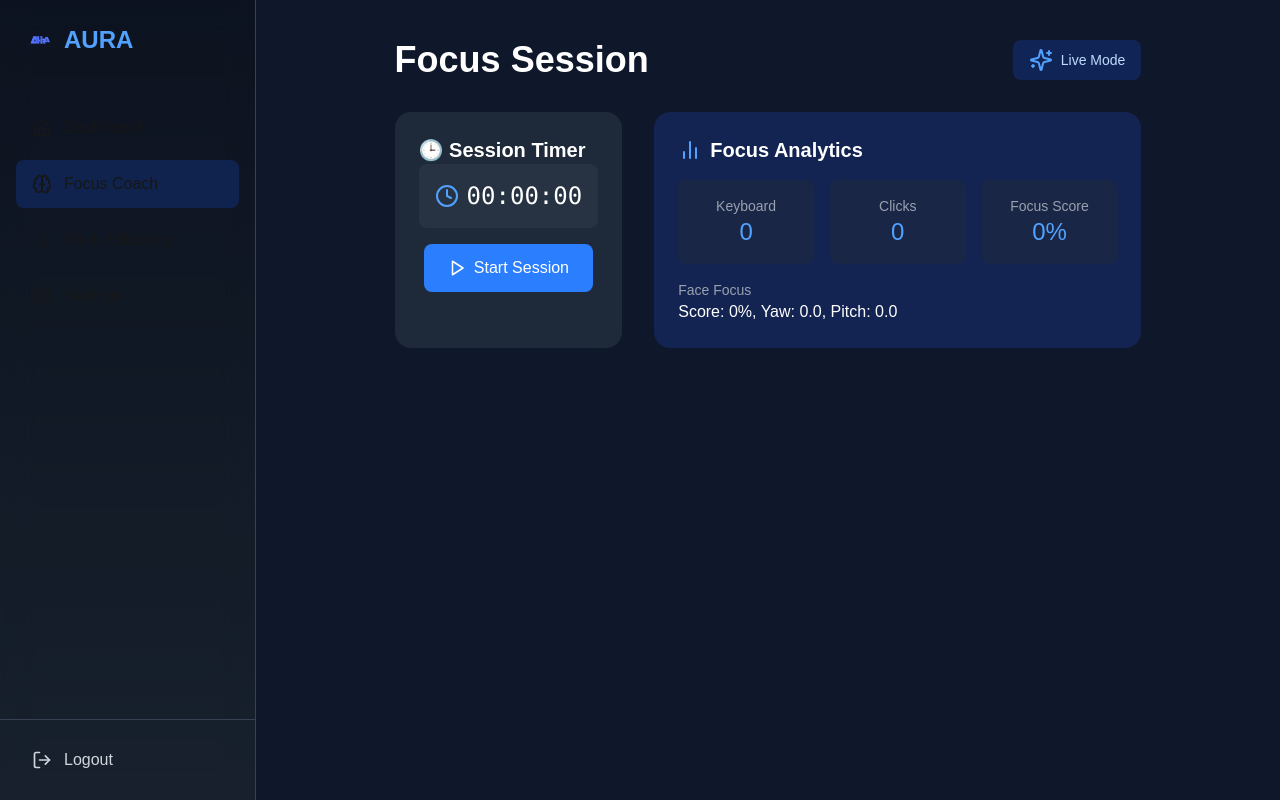
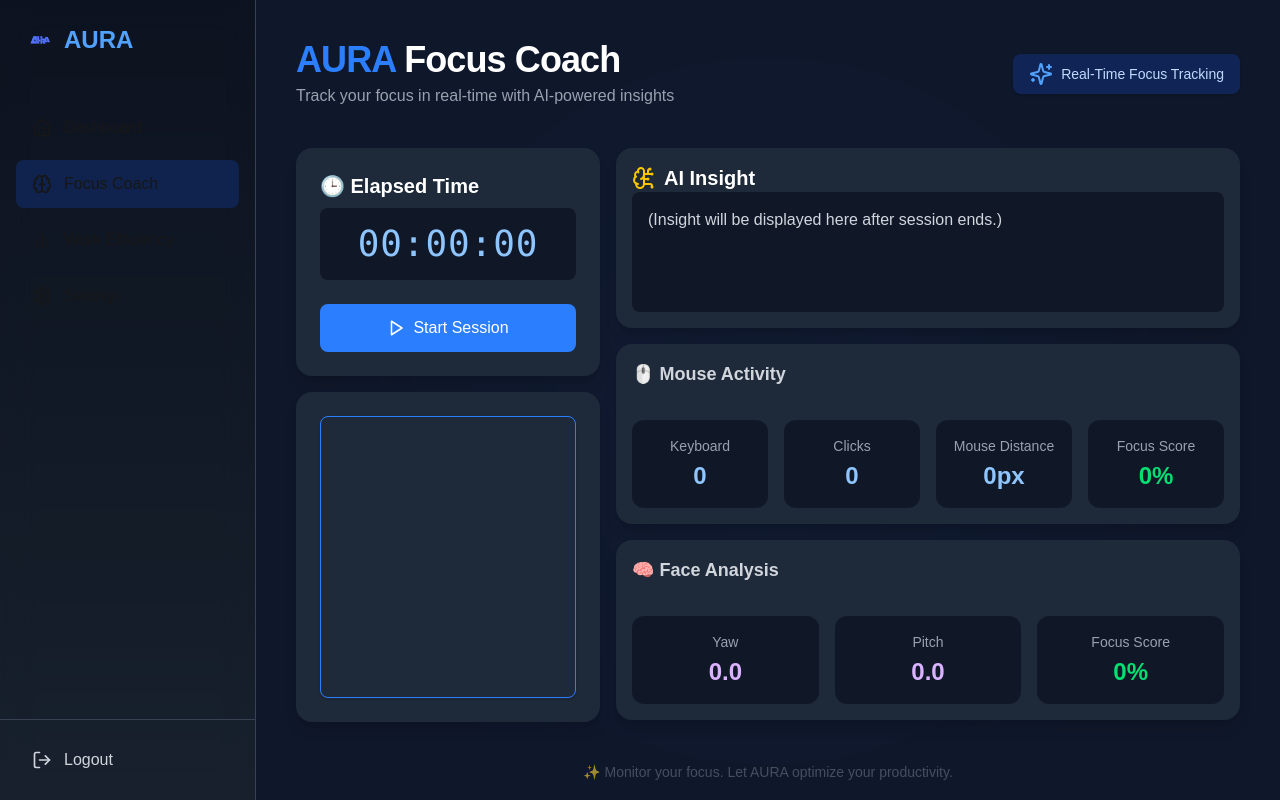
Before and after one commit to eurobin39/AURA, a Next.js app in the folder aura-project/: page /home/focus-coach in a window 1280 px wide. Built offline with nearby package versions, Linux system fonts and the light colour scheme; no server answers.

Commit message:
UI update with cam

```diff
--- a/aura-project/app/home/focus-coach/page.tsx
+++ b/aura-project/app/home/focus-coach/page.tsx
@@ -1,18 +1,23 @@
 "use client";
 
 import { useState, useEffect, useRef } from "react";
-import { Clock, Play, Square, BarChart2, Sparkles } from "lucide-react";
+import {
+  Clock,
+  Play,
+  Square,
+  BarChart2,
+  Sparkles,
+  BrainCircuit,
+  ChevronRight,
+} from "lucide-react";
 import { motion } from "framer-motion";
 import { startFaceAnalysis } from "@/lib/faceAPI";
 import { startTracking } from "@/lib/tracker";
-
-console.log("ENV ENDPOINT:", process.env.NEXT_PUBLIC_FACE_API_ENDPOINT);
-console.log("ENV KEY:", process.env.NEXT_PUBLIC_FACE_API_KEY);
+import Link from "next/link";
 
 export default function FocusCoachPage() {
   const [isSessionActive, setIsSessionActive] = useState(false);
-  const isSessionActiveRef = useRef(false); // 🔥 Ref 추가
-
+  const isSessionActiveRef = useRef(false);
   const [sessionStart, setSessionStart] = useState<Date | null>(null);
   const [elapsedTime, setElapsedTime] = useState(0);
   const [focusData, setFocusData] = useState({
@@ -26,10 +31,11 @@ export default function FocusCoachPage() {
     yaw: 0,
     pitch: 0,
   });
+  const [insightText, setInsightText] = useState<string | null>(null);
+
   const videoRef = useRef<HTMLVideoElement>(null);
   const cleanupRef = useRef<(() => void)[]>([]);
 
-  // 🔁 isSessionActive가 바뀔 때 ref에도 반영
   useEffect(() => {
     isSessionActiveRef.current = isSessionActive;
   }, [isSessionActive]);
@@ -41,17 +47,12 @@ export default function FocusCoachPage() {
         headers: { "Content-Type": "application/json" },
       });
       const sessionData = await sessionResponse.json();
-      console.log("[FocusCoach] Start session response:", sessionData);
-
-      if (!sessionResponse.ok) {
-        throw new Error(sessionData.error || "Failed to start session");
-      }
+      if (!sessionResponse.ok) throw new Error(sessionData.error || "Failed to start session");
 
       setIsSessionActive(true);
       setSessionStart(new Date());
       setElapsedTime(0);
-
-      // ✅ Ref 버전으로 추적 시작
+      setInsightText(null);
       cleanupRef.current.push(startTracking(setFocusData, isSessionActiveRef));
       cleanupRef.current.push(startFaceAnalysis(videoRef, setFaceData, isSessionActiveRef));
     } catch (error) {
@@ -63,7 +64,6 @@ export default function FocusCoachPage() {
     try {
       setIsSessionActive(false);
       setSessionStart(null);
-
       cleanupRef.current.forEach((cleanup) => cleanup());
       cleanupRef.current = [];
 
@@ -72,11 +72,8 @@ export default function FocusCoachPage() {
         headers: { "Content-Type": "application/json" },
       });
       const endData = await response.json();
-      console.log("[FocusCoach] End session response:", endData);
-
-      if (!response.ok) {
-        throw new Error(endData.error || "Failed to end session");
-      }
+      if (!response.ok) throw new Error(endData.error || "Failed to end session");
+      if (endData.insights?.analysis) setInsightText(endData.insights.analysis);
     } catch (error) {
       console.error("[FocusCoach] Error ending session:", error);
     }
@@ -84,11 +81,9 @@ export default function FocusCoachPage() {
 
   useEffect(() => {
     if (!isSessionActive || !sessionStart) return;
-
     const interval = setInterval(() => {
       setElapsedTime(Math.floor((Date.now() - sessionStart.getTime()) / 1000));
     }, 1000);
-
     return () => clearInterval(interval);
   }, [isSessionActive, sessionStart]);
 
@@ -102,72 +97,147 @@ export default function FocusCoachPage() {
   };
 
   return (
-    <div className="min-h-screen bg-[#0f172a] text-white flex flex-col">
-      <video ref={videoRef} autoPlay muted className="hidden" />
-      <div className="p-10 flex-grow max-w-7xl mx-auto">
-        <header className="flex items-center justify-between mb-8">
-          <h1 className="text-4xl font-extrabold">Focus Session</h1>
-          <div className="flex items-center space-x-2 bg-blue-600/20 px-4 py-2 rounded-lg">
+    <div className="min-h-screen relative overflow-hidden bg-[#0f172a] text-white flex flex-col">
+      {/* Radial Aura Background */}
+      <motion.div
+        className="absolute inset-0 z-0"
+        animate={{ scale: [1, 1.4, 1], opacity: [0.25, 0.5, 0.25] }}
+        transition={{ duration: 5, repeat: Infinity, ease: "easeInOut" }}
+        style={{
+          background: "radial-gradient(circle at center, rgba(59,130,246,0.15), transparent 70%)",
+          filter: "blur(100px)",
+        }}
+      />
+
+      <div className="relative z-10 p-10 flex-grow">
+        {/* 페이지 설명 섹션 */}
+        <header className="flex items-center justify-between mb-10">
+          <div>
+            <h1 className="text-4xl font-extrabold tracking-tight">
+              <span className="text-blue-500">AURA</span> Focus Coach
+            </h1>
+            <p className="text-gray-400 mt-1">
+              Track your focus in real-time with AI-powered insights
+            </p>
+          </div>
+          <motion.div
+            initial={{ scale: 0.95, opacity: 0 }}
+            animate={{ scale: 1, opacity: 1 }}
+            transition={{ duration: 0.5 }}
+            className="flex items-center space-x-2 bg-blue-600/20 px-4 py-2 rounded-lg shadow"
+          >
             <Sparkles className="text-blue-400" />
-            <span className="text-sm font-medium text-blue-200">Live Mode</span>
-          </div>
+            <span className="text-sm font-medium text-blue-200">
+              Real-Time Focus Tracking
+            </span>
+          </motion.div>
         </header>
 
-        <div className="grid grid-cols-1 lg:grid-cols-3 gap-8">
-          <motion.div className="bg-gray-800 rounded-2xl p-6">
-            <h2 className="text-xl font-semibold">🕒 Session Timer</h2>
-            <div className="flex items-center justify-center bg-gray-700/40 p-4 rounded-lg">
-              <Clock className="text-blue-400 mr-2" />
-              <span className="text-2xl font-mono">{formatElapsedTime(elapsedTime)}</span>
+        {/* 메인 콘텐츠 */}
+        <div className="max-w-6xl w-full space-y-6">
+          <div className="grid grid-cols-3 gap-4">
+            {/* 왼쪽: 타이머 (위) + 카메라 (아래), 1/3 비율 */}
+            <div className="col-span-1 flex flex-col gap-4">
+              {/* 타이머 - 높이 증가 */}
+              <div className="bg-gray-800 p-6 rounded-2xl shadow-lg flex flex-col justify-between min-h-[200px]">
+                <h2 className="text-xl font-semibold mb-2">🕒 Elapsed Time</h2>
+                <div className="flex flex-wrap justify-center items-center text-4xl font-mono tracking-wide text-blue-300 bg-gray-900 px-6 py-4 rounded-lg break-words">
+                  {formatElapsedTime(elapsedTime)}
+                </div>
+                <button
+                  onClick={isSessionActive ? endSession : startSession}
+                  className={`mt-6 flex items-center justify-center px-6 py-3 rounded-lg transition font-medium ${
+                    isSessionActive
+                      ? "bg-red-300 hover:bg-red-400 text-black"
+                      : "bg-blue-500 hover:bg-blue-600"
+                  }`}
+                >
+                  {isSessionActive ? (
+                    <>
+                      <Square className="mr-2" size={18} /> End Session
+                    </>
+                  ) : (
+                    <>
+                      <Play className="mr-2" size={18} /> Start Session
+                    </>
+                  )}
+                </button>
+              </div>
+
+              {/* 카메라 - 높이 증가 */}
+              <div className="bg-gray-800 p-6 rounded-2xl shadow-lg flex justify-center items-center min-h-[330px]">
+                <video
+                  ref={videoRef}
+                  autoPlay
+                  muted
+                  playsInline
+                  className="w-full max-w-sm h-full rounded-lg border border-blue-500 shadow"
+                />
+              </div>
             </div>
-            <div className="flex justify-center mt-4">
-              {!isSessionActive ? (
-                <button
-                  onClick={startSession}
-                  className="flex items-center px-6 py-3 bg-blue-500 text-white rounded-lg"
-                >
-                  <Play className="mr-2" size={18} /> Start Session
-                </button>
-              ) : (
-                <button
-                  onClick={endSession}
-                  className="flex items-center px-6 py-3 bg-red-600 text-white rounded-lg"
-                >
-                  <Square className="mr-2" size={18} /> End Session
-                </button>
-              )}
-            </div>
-          </motion.div>
 
-          <motion.div className="lg:col-span-2 space-y-8">
-            <div className="bg-blue-900/40 p-6 rounded-2xl">
-              <h2 className="text-xl font-semibold flex items-center">
-                <BarChart2 className="text-blue-400 mr-2" /> Focus Analytics
-              </h2>
-              <div className="grid grid-cols-3 gap-4 mt-4">
-                <div className="bg-gray-800/50 p-4 rounded-lg text-center">
-                  <div className="text-sm text-gray-400">Keyboard</div>
-                  <div className="text-2xl text-blue-400">{focusData.keyboard}</div>
-                </div>
-                <div className="bg-gray-800/50 p-4 rounded-lg text-center">
-                  <div className="text-sm text-gray-400">Clicks</div>
-                  <div className="text-2xl text-blue-400">{focusData.mouseClicks}</div>
-                </div>
-                <div className="bg-gray-800/50 p-4 rounded-lg text-center">
-                  <div className="text-sm text-gray-400">Focus Score</div>
-                  <div className="text-2xl text-blue-400">{focusData.focusScore}%</div>
+            {/* 오른쪽: AI Insight (위) + 데이터 (아래), 2/3 비율 */}
+            <div className="col-span-2 flex flex-col gap-4">
+              {/* AI Insight */}
+              <div className="bg-gray-800 p-4 rounded-2xl shadow-lg min-h-[180px]">
+                <h2 className="text-xl font-semibold flex items-center">
+                  <BrainCircuit className="mr-2 text-yellow-400" /> AI Insight
+                </h2>
+                <div className="bg-gray-900 rounded-lg p-4 text-gray-300 whitespace-pre-line min-h-[120px]">
+                  {insightText || "(Insight will be displayed here after session ends.)"}
                 </div>
               </div>
-              <div className="mt-4">
-                <h3 className="text-sm text-gray-400">Face Focus</h3>
-                <p>
-                  Score: {faceData.focusScore}%, Yaw: {faceData.yaw.toFixed(1)}, Pitch:{" "}
-                  {faceData.pitch.toFixed(1)}
-                </p>
+
+              {/* 데이터: Mouse Activity + Face Analysis */}
+              <div className="flex flex-col gap-4">
+                <div className="bg-gray-800 p-4 rounded-2xl shadow-lg h-[180px] flex flex-col justify-between">
+                  <h3 className="text-lg font-semibold text-gray-300">🖱️ Mouse Activity</h3>
+                  <div className="grid grid-cols-4 gap-4">
+                    <div className="bg-gray-900 p-4 rounded-xl text-center">
+                      <div className="text-sm text-gray-400">Keyboard</div>
+                      <div className="text-2xl text-blue-300 font-bold mt-1">{focusData.keyboard}</div>
+                    </div>
+                    <div className="bg-gray-900 p-4 rounded-xl text-center">
+                      <div className="text-sm text-gray-400">Clicks</div>
+                      <div className="text-2xl text-blue-300 font-bold mt-1">{focusData.mouseClicks}</div>
+                    </div>
+                    <div className="bg-gray-900 p-4 rounded-xl text-center">
+                      <div className="text-sm text-gray-400">Mouse Distance</div>
+                      <div className="text-2xl text-blue-300 font-bold mt-1">{focusData.mouseDistance}px</div>
+                    </div>
+                    <div className="bg-gray-900 p-4 rounded-xl text-center">
+                      <div className="text-sm text-gray-400">Focus Score</div>
+                      <div className="text-2xl text-green-400 font-bold mt-1">{focusData.focusScore}%</div>
+                    </div>
+                  </div>
+                </div>
+
+                <div className="bg-gray-800 p-4 rounded-2xl shadow-lg h-[180px] flex flex-col justify-between">
+                  <h3 className="text-lg font-semibold text-gray-300">🧠 Face Analysis</h3>
+                  <div className="grid grid-cols-3 gap-4">
+                    <div className="bg-gray-900 p-4 rounded-xl text-center">
+                      <div className="text-sm text-gray-400">Yaw</div>
+                      <div className="text-2xl text-purple-300 font-bold mt-1">{faceData.yaw.toFixed(1)}</div>
+                    </div>
+                    <div className="bg-gray-900 p-4 rounded-xl text-center">
+                      <div className="text-sm text-gray-400">Pitch</div>
+                      <div className="text-2xl text-purple-300 font-bold mt-1">{faceData.pitch.toFixed(1)}</div>
+                    </div>
+                    <div className="bg-gray-900 p-4 rounded-xl text-center">
+                      <div className="text-sm text-gray-400">Focus Score</div>
+                      <div className="text-2xl text-green-400 font-bold mt-1">{faceData.focusScore}%</div>
+                    </div>
+                  </div>
+                </div>
               </div>
             </div>
-          </motion.div>
+          </div>
         </div>
+
+        {/* Footer */}
+        <footer className="mt-10 text-center text-sm text-gray-500">
+          <p className="opacity-60">✨ Monitor your focus. Let AURA optimize your productivity.</p>
+        </footer>
       </div>
     </div>
   );
```
Also changed, not shown: aura-project/lib/faceAPI.ts (+47 -18 lines).
